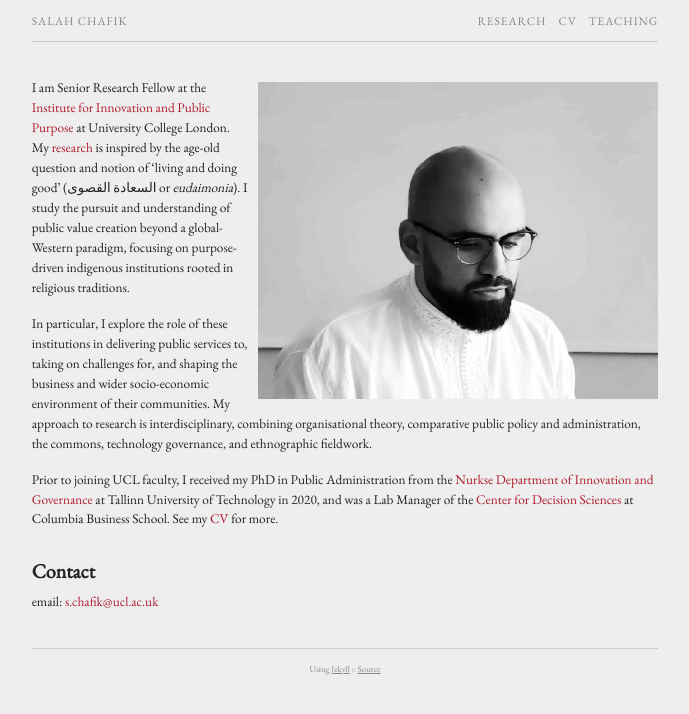
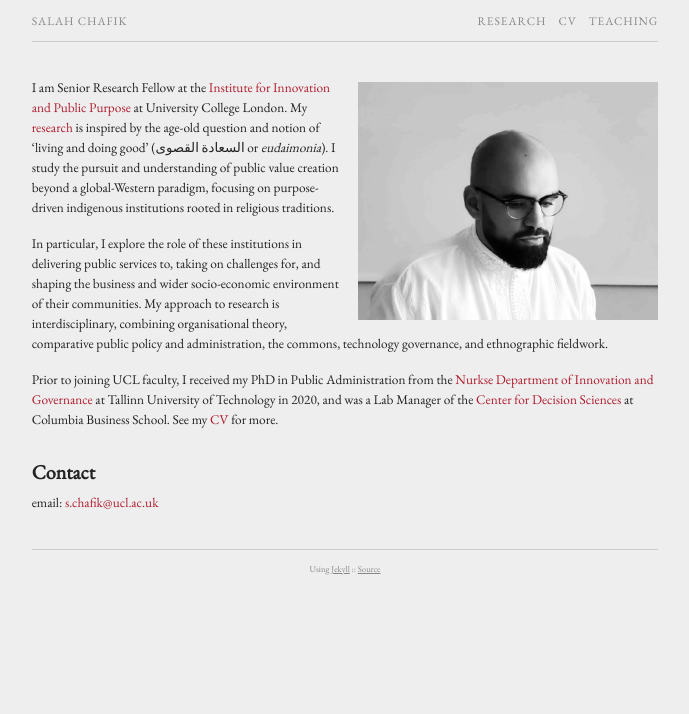
Before and after one commit to schafik/schafik.github.io, a Jekyll site: the page built from index.md, in a window 1280 px wide. Shown: the top 714 px of the page, without its empty margins (295-984 px from the left). Built offline with Jekyll 4.4.1, drawn with Linux system fonts in a browser that asks for light colours; comment, search, counter and statistics services are not loaded.

Commit message:
Update index.md

```diff
--- a/index.md
+++ b/index.md
@@ -4,7 +4,7 @@ output: pdf_document
 permalink: /
 ---
 <br />
-{% include image.html url="images/chafik.png" caption="" width="400" align="right" %}
+{% include image.html url="images/chafik.png" caption="" width="300" align="right" %}
 
 I am Senior Research Fellow at the [Institute for Innovation and Public Purpose] at University College London. My [research] is inspired by the age-old question and notion of ‘living and doing good’ (السعادة القصوى or *eudaimonia*). I study the pursuit and understanding of public value creation beyond a global-Western paradigm, focusing on purpose-driven indigenous institutions rooted in religious traditions.
 
```
